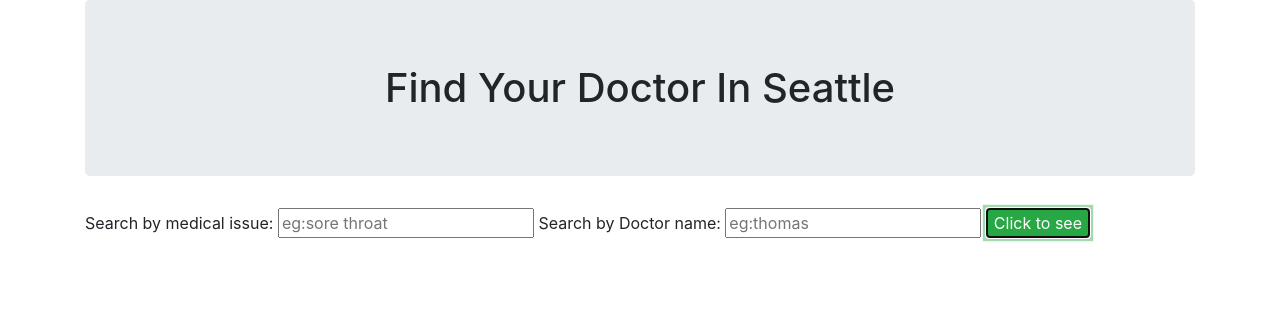
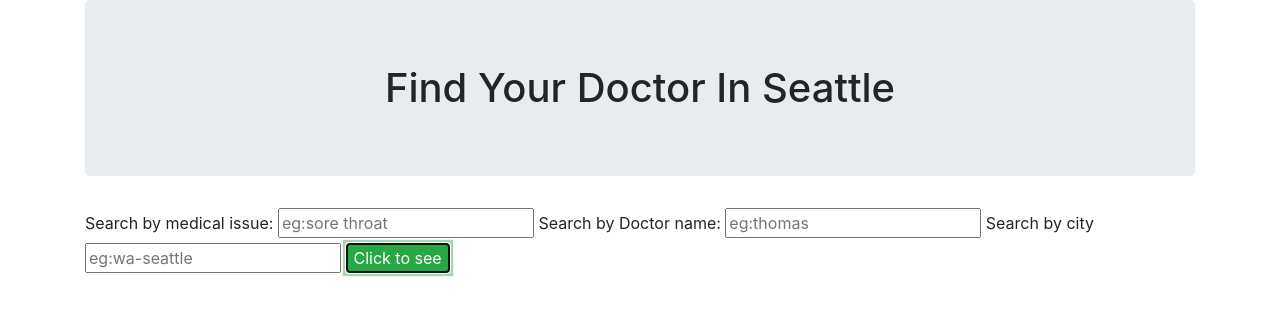
Before and after one commit to swatisahay/Doctor-lookup, a website built with webpack: page src/index.html in a window 1280 px wide. Both pictures are taken after a click on the button "Click to see". Built offline with nearby package versions, Linux system fonts and the light colour scheme.

Commit message:
Search by location is working

```diff
--- a/src/doctor-lookup.js
+++ b/src/doctor-lookup.js
@@ -3,8 +3,8 @@ export class Doctor{
     // this.image = image;
     // this.quote = quote;
   }
-  static getData(issue, name, hi, error){
-    $.get(`https://api.betterdoctor.com/2016-03-01/doctors?location=wa-seattle&skip=2&limit=10&query=${issue}&name=${name}&user_key=${process.env.exports.apiKey}`)
+  static getData(issue, name, city, hi, error){
+    $.get(`https://api.betterdoctor.com/2016-03-01/doctors?location=${city}&skip=2&limit=10&query=${issue}&name=${name}&user_key=${process.env.exports.apiKey}`)
       .then(function(response){
           console.log(response);
         hi(response);
--- a/src/index.html
+++ b/src/index.html
@@ -12,6 +12,9 @@
 
       <label for="name">Search by Doctor name:</label>
       <input id="name" type="text"  placeholder="eg:thomas">
+
+      <label for="city">Search by city</label>
+      <input id="city" type="text"  placeholder="eg:wa-seattle">
       <button class="btn-success" id="doctor">Click to see</button>
       <div class="errors"></div>
 
--- a/src/main.js
+++ b/src/main.js
@@ -10,8 +10,10 @@ $(document).ready(function() {
   $('#doctor').click(function() {
     let medicalIssue= $('#issue').val();
     let name= $('#name').val();
+    let city= $('#city').val();
     $('#issue').val("");
     $('#name').val("");
+    $('#city').val("");
 
     function showResults(response){
       if (response.data.length==0) {
@@ -29,6 +31,6 @@ $(document).ready(function() {
       $('#errors').text("There was an error processing your request. Please try again.");
     }
 
-    Doctor.getData(medicalIssue, name, showResults, error);
+    Doctor.getData(medicalIssue, name, city, showResults, error);
   });
 });
```
